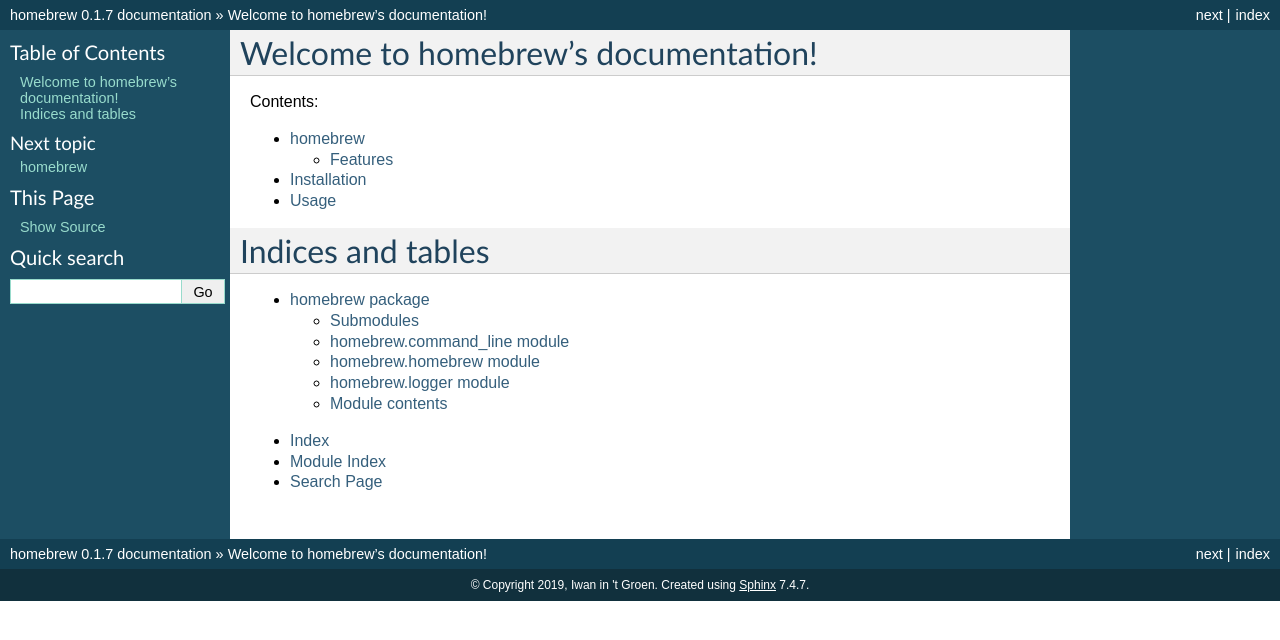
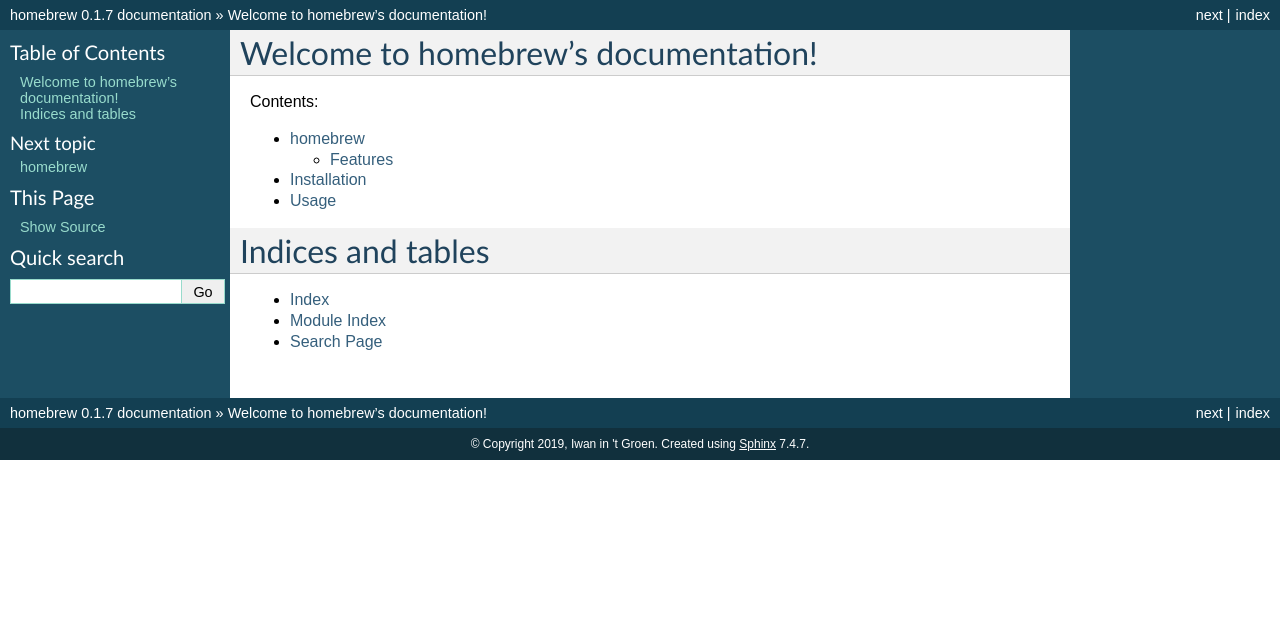
Before and after one commit to pombredanne/homebrew-1, a Sphinx documentation site: the page built from docs/index.rst, in a window 1280 px wide. Shown: the top 640 px of the page. Built offline with Sphinx 7.4.7, drawn with Linux system fonts in a browser that asks for light colours; some of the changed lines change nothing that is shown.

Commit message:
Update documentation

```diff
--- a/docs/homebrew.rst
+++ b/docs/homebrew.rst
@@ -3,6 +3,14 @@
 
 Submodules
 ----------
+
+homebrew.cache module
+---------------------
+
+.. automodule:: homebrew.cache
+    :members:
+    :undoc-members:
+    :show-inheritance:
 
 homebrew.command\_line module
 -----------------------------
--- a/docs/index.rst
+++ b/docs/index.rst
@@ -15,8 +15,6 @@
 
 .. toctree::
 
-   modules
-
 * :ref:`genindex`
 * :ref:`modindex`
 * :ref:`search`
--- a/docs/modules.rst
+++ b/docs/modules.rst
@@ -1,3 +1,6 @@
+homebrew
+========
+
 .. toctree::
    :maxdepth: 4
 
```
